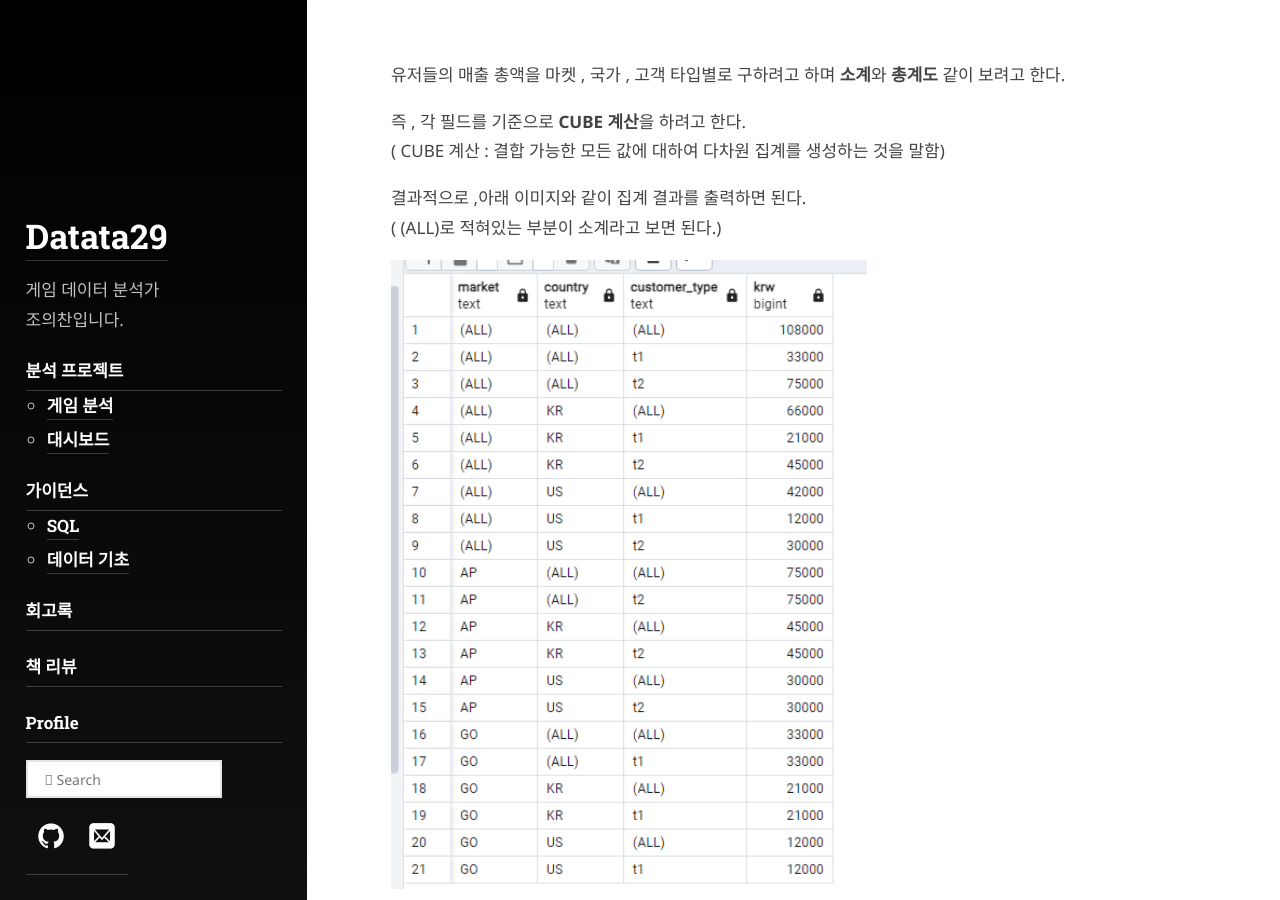
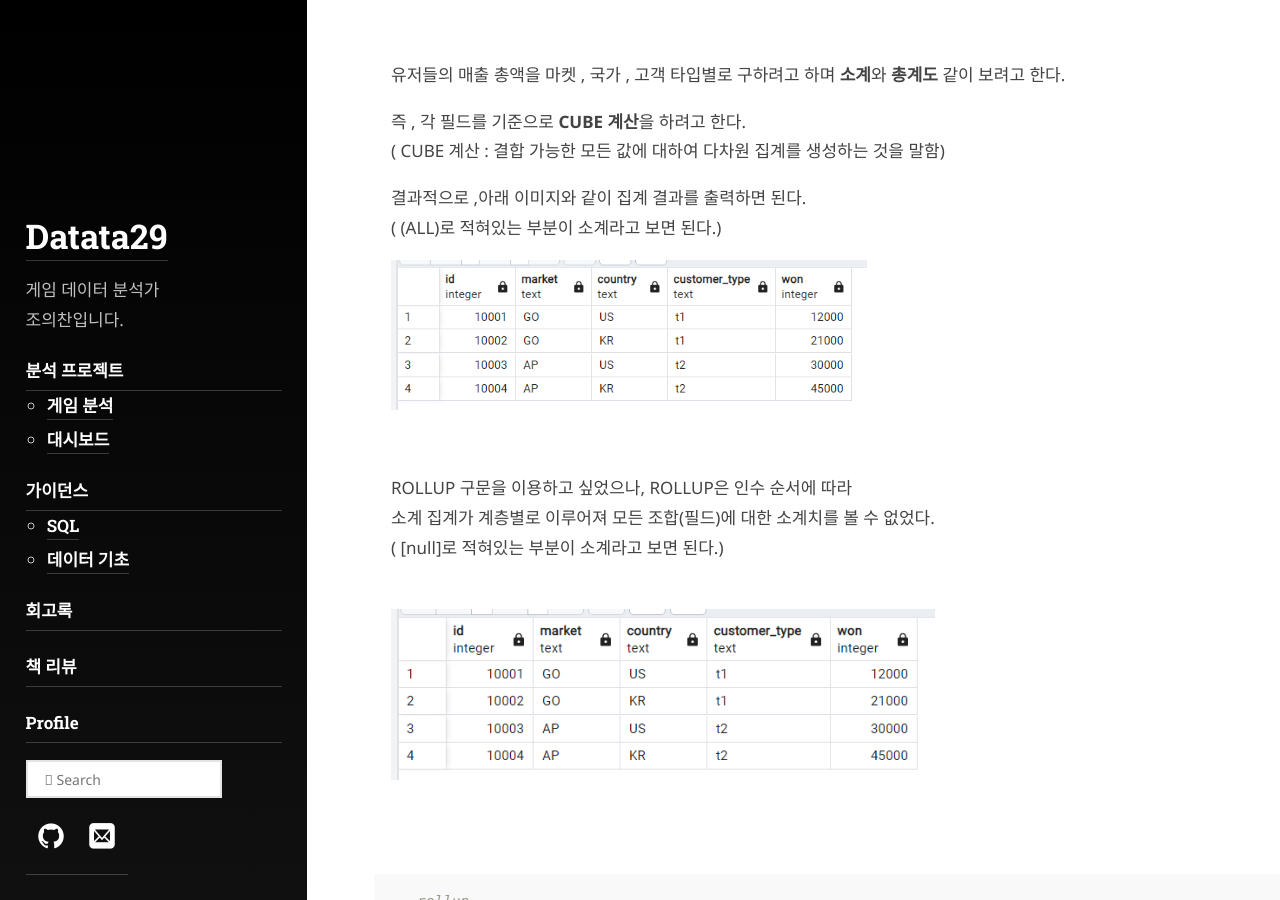
Before and after one commit to datata29/datata29.github.io, a Jekyll site: the page built from _posts/2023-12-25-SQL16.md, in a window 1280 px wide and 900 px high, scrolled down 914 px. Built offline with Jekyll 4.4.1, drawn with Linux system fonts in a browser that asks for light colours; nearby versions of some CDN libraries; some web fonts are replaced.

Commit message:
Update 2023-12-25-SQL16.md

````diff
--- a/_posts/2023-12-25-SQL16.md
+++ b/_posts/2023-12-25-SQL16.md
@@ -34,13 +34,13 @@ author: author1
 결과적으로 ,아래 이미지와 같이 집계 결과를 출력하면 된다. <br>
 ( (ALL)로 적혀있는 부분이 소계라고 보면 된다.) <br>
 
-<img src="{{ site.baseurl }}/assets/img/sql16_002.png" width="70%" height="70%"> <br>
+<img src="{{ site.baseurl }}/assets/img/sql16_001.png" width="70%" height="70%"> <br>
 
 ROLLUP 구문을 이용하고 싶었으나, ROLLUP은 인수 순서에 따라<br>
 소계 집계가 계층별로 이루어져 모든 조합(필드)에 대한 소계치를 볼 수 없었다. <br>
 ( [null]로 적혀있는 부분이 소계라고 보면 된다.) <br><br>
 
-<img src="{{ site.baseurl }}/assets/img/sql16_003.png" width="80%" height="80%"> <br><br>
+<img src="{{ site.baseurl }}/assets/img/sql16_001.png" width="80%" height="80%"> <br><br>
 
 ```sql
 -- rollup
@@ -59,7 +59,7 @@ GROUP BY ROLLUP (market,nationality, customer_type)
 즉, rollup구문으로는 아래 이미지처럼 노란 형광펜으로 칠해진 부분을 구할수 없다.<br><br>
 
 
-<img src="{{ site.baseurl }}/assets/img/sql16_004.png" width="70%" height="70%"> <br><br>
+<img src="{{ site.baseurl }}/assets/img/sql16_001.png" width="70%" height="70%"> <br><br>
 
 어떻게 쿼리 구문을 짜야 모든 필드를 기준으로 소계를 구할수 있을까? <br><br>
 
@@ -133,7 +133,7 @@ ORDER BY market,country,customer_type,krw
 
 집계 결과가 원하는대로 나온 것을 알 수 있다. <br>
 
-<img src="{{ site.baseurl }}/assets/img/sql16_002.png" width="70%" height="70%"> <br><br>
+<img src="{{ site.baseurl }}/assets/img/sql16_001.png" width="70%" height="70%"> <br><br>
 
 
 ---
````
